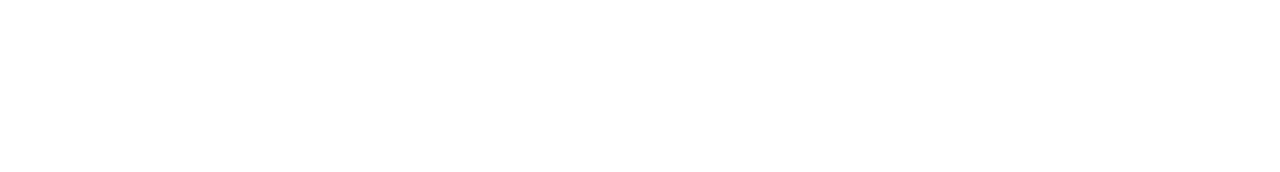
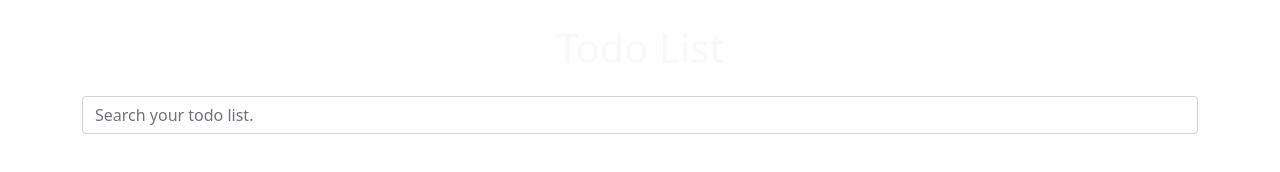
Before and after one commit to bilala45/todo-list, a plain HTML site: page index.html in a window 1280 px wide. Drawn offline with nearby package versions, Linux system fonts and the light colour scheme.

Commit message:
add header html

```diff
--- a/index.html
+++ b/index.html
@@ -4,15 +4,26 @@
     <meta charset="UTF-8">
     <meta http-equiv="X-UA-Compatible" content="IE=edge">
     <meta name="viewport" content="width=device-width, initial-scale=1.0">
-    <title>Todos</title>
     <script src="https://kit.fontawesome.com/4c39846a4d.js" crossorigin="anonymous"></script>
     <link href="https://cdn.jsdelivr.net/npm/bootstrap@5.1.3/dist/css/bootstrap.min.css" rel="stylesheet"
         integrity="sha384-1BmE4kWBq78iYhFldvKuhfTAU6auU8tT94WrHftjDbrCEXSU1oBoqyl2QvZ6jIW3" crossorigin="anonymous">
     <link rel="stylesheet" href="styles.css">
+    <title>Todos</title>
 </head>
 
 <body>
 
+    <div class="container">
+
+        <header class="text-center text-light my-4">
+            <h1 class="mb-4">Todo List</h1>
+            <form class="search">
+                <input class="form-control m-auto" type="text" name="search" placeholder="Search your todo list.">
+            </form>
+        </header>
+
+
+    </div>
 
 
     <script src="app.js"></script>
```
